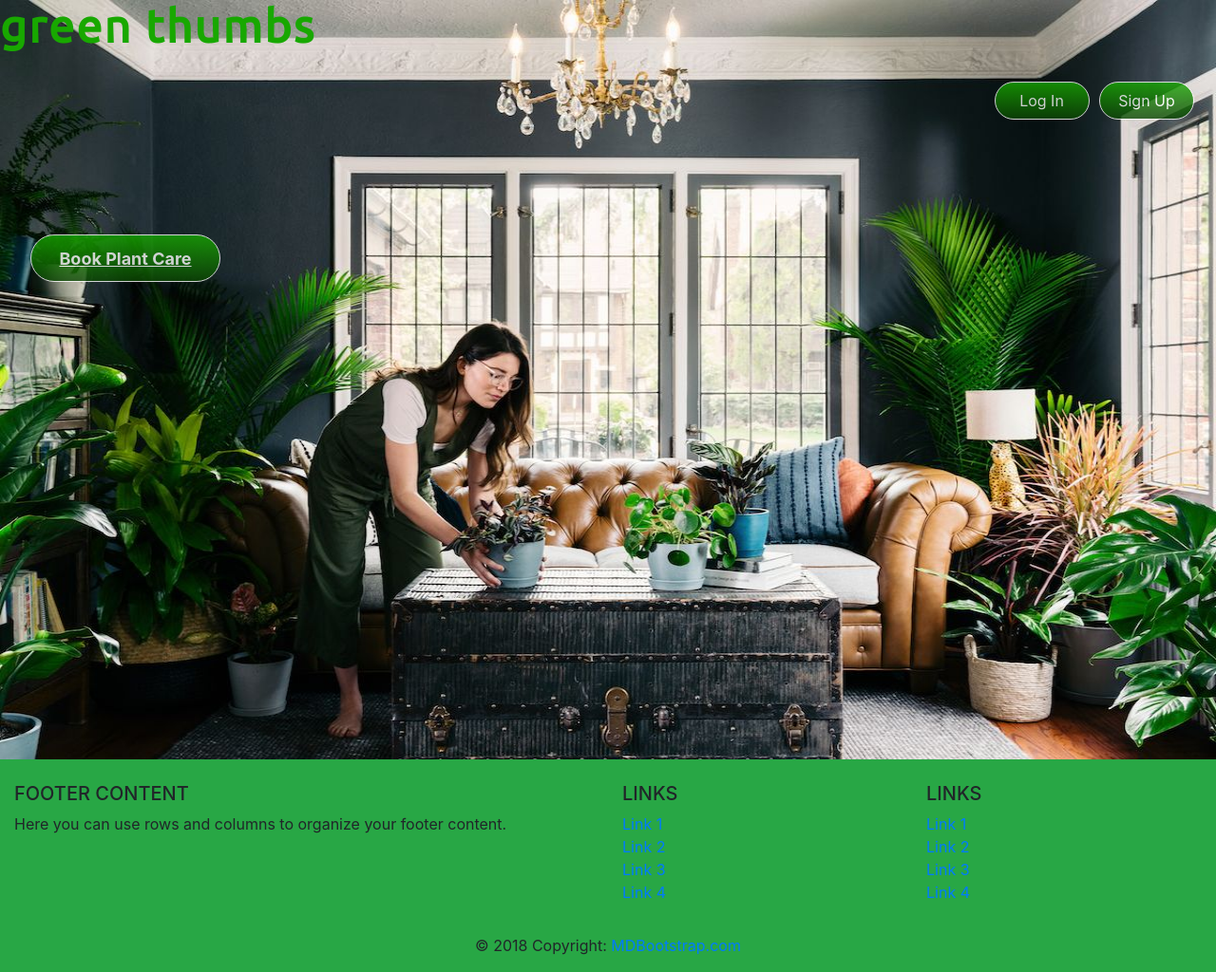
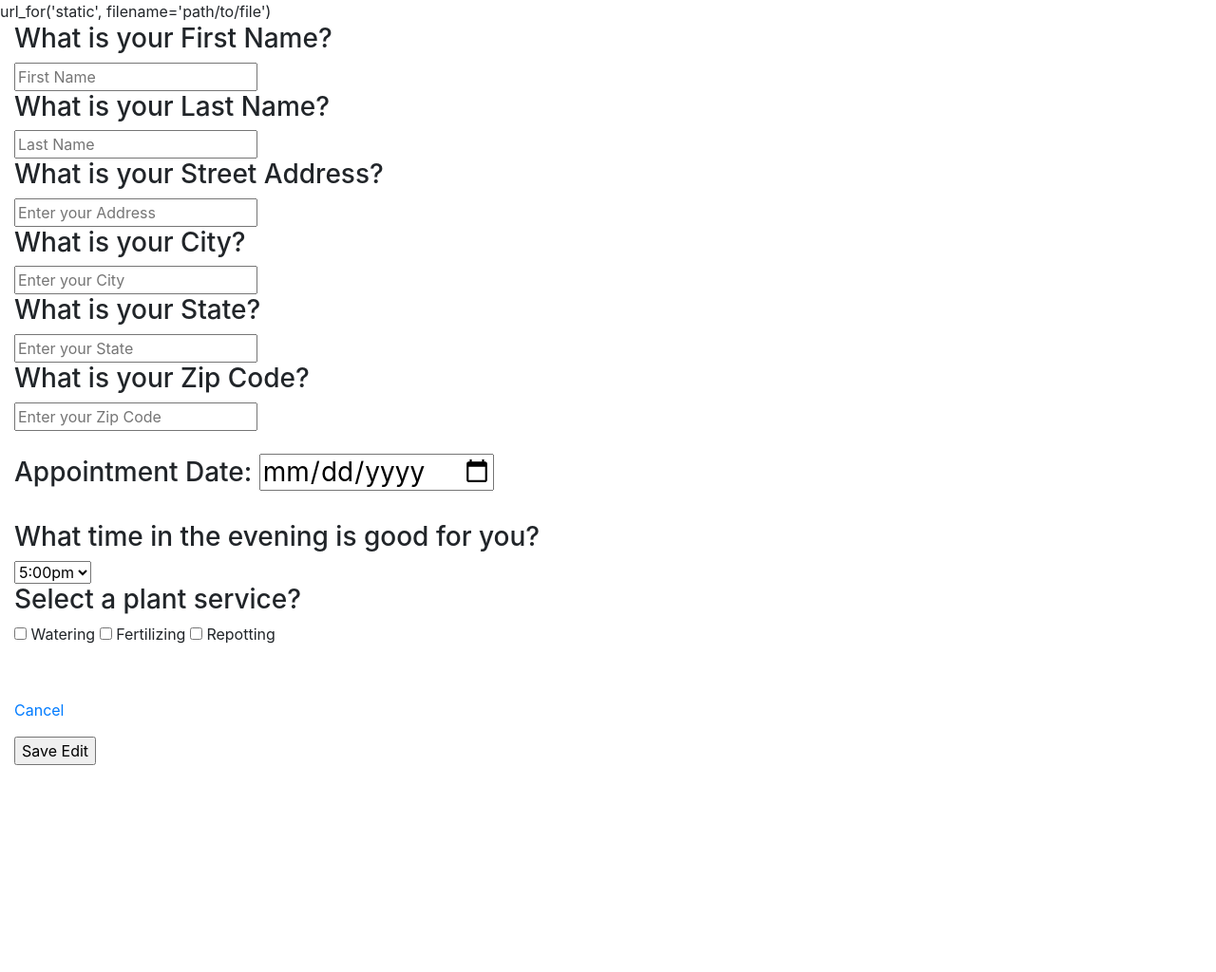
Before and after one commit to Jarquevious/greenthumbs, a Flask app: template templates/appointment_edit.html in a window 1280 px wide. Shown: the whole page at 95% size. After the commit the page ends 806 px from the top, so only its background shows below. Run offline with Flask 2, Linux system fonts and the light colour scheme; the template is opened without the code that fills it, so the values that code supplies are empty; some libraries are stand-ins or nearby versions.

Commit message:
rearranging base and index

```diff
--- a/app.py
+++ b/app.py
@@ -2,6 +2,7 @@
 from flask import Flask, render_template, request, redirect, url_for
 from bson.objectid import ObjectId
 import os
+from datetime import datetime
 
 
 # Import pymongo and initialize client
@@ -10,22 +11,22 @@ from pymongo import MongoClient
 
 host = os.environ.get('MONGODB_URI','mongodb://localhost:27017/GreenThumps')
 client = MongoClient(host=f'{host}?retryWrites=false')
-db = client.get_default_database()
+db = client.Greenthumbs
 appointments = db.appointments
 
 app = Flask(__name__)
 
 @app.route('/')
 def index():
-    """Show all Appointments."""
-    return render_template('base.html')
+    """Show Index Page."""
+    return render_template('index.html')
 
 @app.route('/book_appointment')
 def show_book_appointment_form():
     """Show Book Appointment Form"""
     return render_template('book_appointment.html')
 
-@app.route('/book_appointment', methods=['Post'])
+@app.route('/book_appointment', methods=['POST'])
 def submit_appointment():
     """Submit new appointment."""
     print(request.form)
@@ -45,7 +46,7 @@ def submit_appointment():
     appointment_id = appointments.insert_one(appointment).inserted_id
     return redirect(url_for('appointment_show', appointment_id=appointment_id))
 
-@app.route('/appointments/<appointment_id>', methods=['GET'])
+@app.route('/appointment_show/<appointment_id>')
 def appointment_show(appointment_id):
     """Show a single appointment."""
     appointment = appointments.find_one({'_id': ObjectId(appointment_id)})
--- a/static/css/styles.css
+++ b/static/css/styles.css
@@ -76,3 +76,7 @@
 
 
  }
+
+.book_appointment {
+    color: blue
+}
--- a/templates/appointment_edit.html
+++ b/templates/appointment_edit.html
@@ -8,6 +8,8 @@
             <div class='form-group'>
                 <a href="/">Cancel</a>
             </div>
+            <input type='submit' value='Save Edit'>
+
         </form>
     </div>
 
--- a/templates/base.html
+++ b/templates/base.html
@@ -10,119 +10,14 @@
     <link rel="stylesheet" href="https://stackpath.bootstrapcdn.com/bootstrap/4.3.1/css/bootstrap.min.css" integrity="sha384-ggOyR0iXCbMQv3Xipma34MD+dH/1fQ784/j6cY/iJTQUOhcWr7x9JvoRxT2MZw1T" crossorigin="anonymous">
     <link rel="stylesheet" href="../static/css/styles.css">
     <link href="https://fonts.googleapis.com/css?family=Ubuntu&display=swap" rel="stylesheet">
+
+    url_for('static', filename='path/to/file')
+
     <title>greenthumbs</title>
   </head>
   <body>
-    <div>
-    <div>
-    <div class = "hero">
-    <div >
-    <h3 class = "logo">green thumbs</h3>
-    </div>
-    <div class = "button-container">
-    <button type= "button" class="home_button">Log In</button>
-    <button type= "button" class="home_button">Sign Up</button>
-  </div>
-  <div class = "book">
-  <div class = "book-button">
-  <a href="book_appointment" style = "color: white">Book Plant Care</a>
-
-
-    </div>
-  </div>
-</div>
-</div>
-
-
-
-
-
-
-        <!-- footer  -->
-        <!-- Footer -->
-  <div class ="footer">
-  <footer class="page-footer font-small bg-success pt-4 " >
-
-    <!-- Footer Links -->
-    <div class="container-fluid text-center text-md-left">
-
-      <!-- Grid row -->
-      <div class="row">
-
-        <!-- Grid column -->
-        <div class="col-md-6 mt-md-0 mt-3">
-
-          <!-- Content -->
-          <h5 class="text-uppercase">Footer Content</h5>
-          <p>Here you can use rows and columns to organize your footer content.</p>
-
-        </div>
-        <!-- Grid column -->
-
-        <hr class="clearfix w-100 d-md-none pb-3">
-
-        <!-- Grid column -->
-        <div class="col-md-3 mb-md-0 mb-3">
-
-          <!-- Links -->
-          <h5 class="text-uppercase">Links</h5>
-
-          <ul class="list-unstyled">
-            <li>
-              <a href="#!">Link 1</a>
-            </li>
-            <li>
-              <a href="#!">Link 2</a>
-            </li>
-            <li>
-              <a href="#!">Link 3</a>
-            </li>
-            <li>
-              <a href="#!">Link 4</a>
-            </li>
-          </ul>
-
-        </div>
-        <!-- Grid column -->
-
-        <!-- Grid column -->
-        <div class="col-md-3 mb-md-0 mb-3">
-
-          <!-- Links -->
-          <h5 class="text-uppercase">Links</h5>
-
-          <ul class="list-unstyled">
-            <li>
-              <a href="#!">Link 1</a>
-            </li>
-            <li>
-              <a href="#!">Link 2</a>
-            </li>
-            <li>
-              <a href="#!">Link 3</a>
-            </li>
-            <li>
-              <a href="#!">Link 4</a>
-            </li>
-          </ul>
-
-        </div>
-        <!-- Grid column -->
-
-      </div>
-      <!-- Grid row -->
-
-    </div>
-    <!-- Footer Links -->
-
-    <!-- Copyright -->
-    <div class="footer-copyright text-center py-3">© 2018 Copyright:
-      <a href="https://mdbootstrap.com/education/bootstrap/"> MDBootstrap.com</a>
-    </div>
-    <!-- Copyright -->
-
-  </footer >
-</div>
+    {% block content %}
+    {% endblock %}
 </body>
   <!-- Footer -->
 
--- a/templates/book_appointment.html
+++ b/templates/book_appointment.html
@@ -2,9 +2,11 @@
     <div class=book_appointment>
         <h1 class=ddd> Thank you for Choosing Greenthumbs!</h1>
         <h3> Fill out the form below to have your indoor plants cared for with love! </h3>
+        <form method='POST' action='/book_appointment'>
 
         {% include 'partials/form.html' %}
-
+        <input type='submit' value='Book Your Appointment!'>
+        </form>
     </div>
 
 {% endblock %}
--- a/templates/home.html
+++ /dev/null
@@ -1,6 +0,0 @@
-<!-- templates/home.html -->
-{% extends 'base.html' %}
-
-{% block content %}
-    <h1>{{ msg }}</h1>
-{% endblock %}
--- a/templates/partials/form.html
+++ b/templates/partials/form.html
@@ -1,8 +1,5 @@
 {% block content %}
-
-<form method='POST' action='/book_appointment'>
-
-    <!--User Insert Personal Information-->
+ <fieldset>
     <h3>What is your First Name?</h3>
     <input type='text' name='firstname' placeholder="First Name">
 
@@ -49,6 +46,5 @@
     <input type="checkbox" name="serivce" value="Repotting"> Repotting<br><br>
     </label><br><br>
 
-    <input type='submit' value='Book Your Appointment!'>
-</form>
+</fieldset>
 {% endblock %}
--- /dev/null
+++ b/test.py
@@ -0,0 +1 @@
+"""Test File"""
```
Also changed, not shown: templates/appointment_show.html (+16 -16 lines), templates/index.html (added, +110 -0 lines), README.md.
